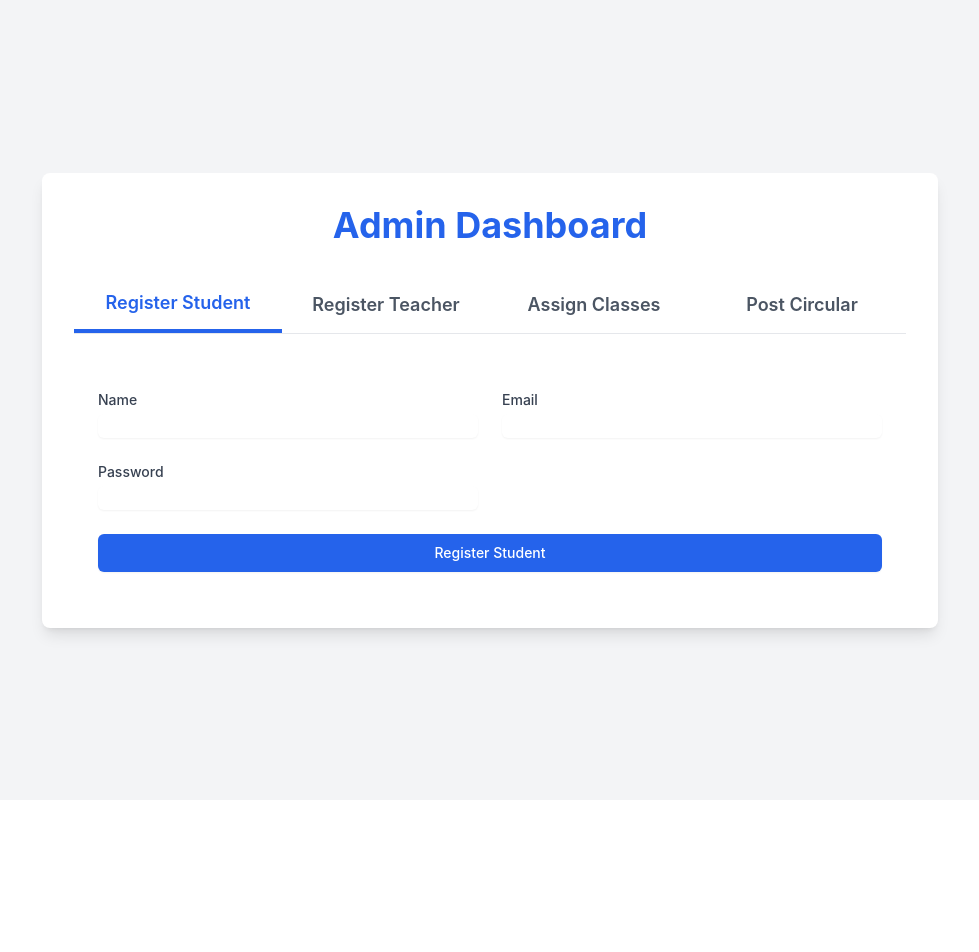
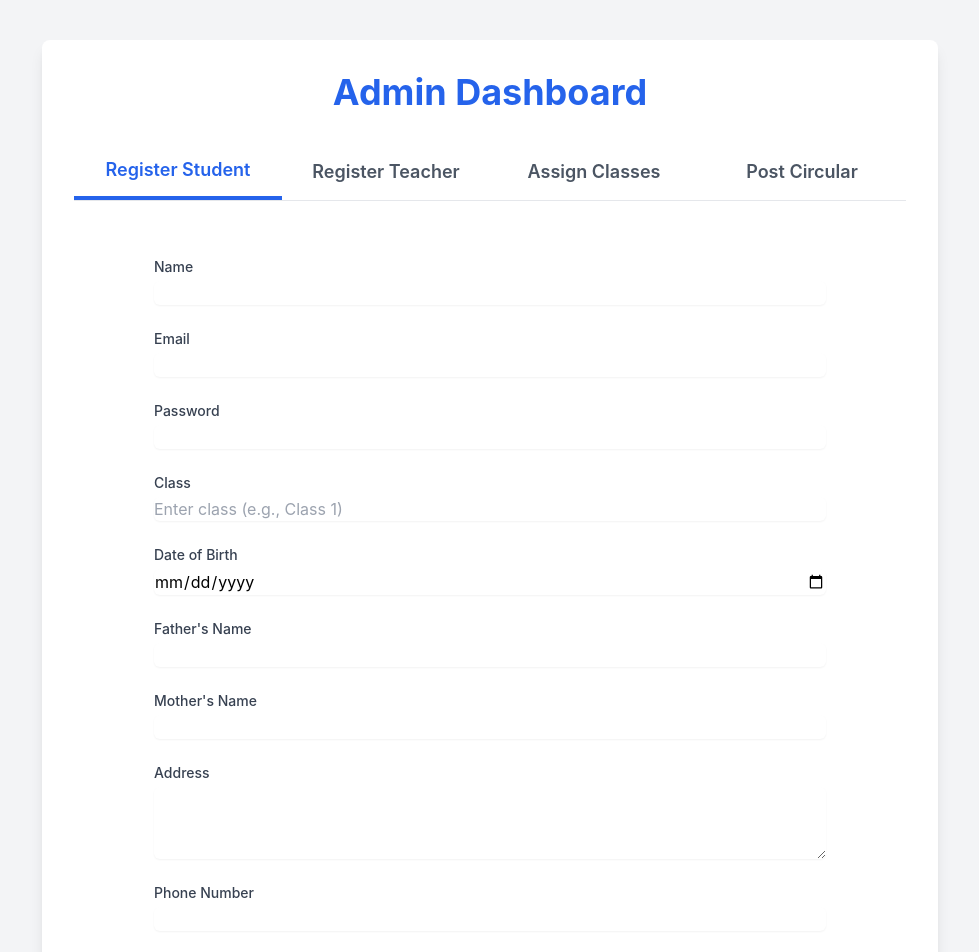
Before and after one commit to vansh909/AcadMate, a React (Create React App) app in the folder frontend/: page /admin-dashboard in a window 1280 px wide. Shown: the top 952 px of the page, without its empty margins (150-1129 px from the left). Before the commit the page ends 800 px from the top, so only its background shows below. Built offline with nearby package versions, Linux system fonts and the light colour scheme.

Commit message:
made student registeration functional

```diff
--- a/frontend/src/components/StudentForm.jsx
+++ b/frontend/src/components/StudentForm.jsx
@@ -17,50 +17,75 @@ const StudentForm = () => {
   };
 
   const validationSchema = Yup.object({
-    name: Yup.string().required('Required'),
-    email: Yup.string().email('Invalid email').required('Required'),
-    password: Yup.string().min(6, 'Must be at least 6 characters').required('Required'),
-    class: Yup.string().required('Required'),
-    date_of_birth: Yup.date().required('Required'),
-    father_name: Yup.string().required('Required'),
-    mother_name: Yup.string().required('Required'),
-    address: Yup.string().required('Required'),
-    phone_number: Yup.string().required('Required')
+    name: Yup.string()
+      .required('Required')
+      .min(3, 'Name must be at least 3 characters'),
+    email: Yup.string()
+      .email('Invalid email format')
+      .required('Required'),
+    password: Yup.string()
+      .required('Required')
+      .min(6, 'Password must be at least 6 characters'),
+    class: Yup.string()
+      .required('Required'),
+    date_of_birth: Yup.date()
+      .required('Required')
+      .max(new Date(), 'Date of birth cannot be in the future'),
+    father_name: Yup.string()
+      .required('Required')
+      .min(3, 'Name must be at least 3 characters'),
+    mother_name: Yup.string()
+      .required('Required')
+      .min(3, 'Name must be at least 3 characters'),
+    address: Yup.string()
+      .required('Required')
+      .min(10, 'Address must be at least 10 characters'),
+    phone_number: Yup.string()
+      .required('Required')
+      .matches(/^\d{10}$/, 'Phone number must be exactly 10 digits')
   });
 
-  const handleSubmit = async (values, { setSubmitting, resetForm }) => {
+  const handleSubmit = async (values, { setSubmitting, resetForm, setFieldError }) => {
     try {
       const response = await fetch('http://localhost:4000/user/signup', {
         method: 'POST',
         headers: {
-          'Content-Type': 'application/json',
+          'Content-Type': 'application/json'
         },
+        credentials: 'include',
         body: JSON.stringify(values),
       });
 
-      if (response.ok) {
+      const data = await response.json();
+
+      if (!response.ok) {
+        throw new Error(data.Message || 'Registration failed');
+      }
+
       alert('Student registered successfully!');
       resetForm();
-      } else {
-        const errorData = await response.json();
-        alert(errorData?.message || 'Registration failed');
-      }
     } catch (error) {
-      alert('An error occurred during registration');
-    }
+      setFieldError('general', error.message);
+      alert(error.message);
+    } finally {
 
       setSubmitting(false);
+    }
   };
 
   return (
+    <div className="max-w-2xl mx-auto">
       <Formik
         initialValues={initialValues}
         validationSchema={validationSchema}
         onSubmit={handleSubmit}
       >
-      {({ isSubmitting }) => (
+        {({ isSubmitting, errors }) => (
           <Form className="space-y-6">
-          <div className="grid grid-cols-1 gap-6 sm:grid-cols-2">
+            {errors.general && (
+              <div className="text-red-600 text-sm">{errors.general}</div>
+            )}
+
             <div>
               <label className="block text-sm font-medium text-gray-700">Name</label>
               <Field
@@ -91,20 +116,81 @@ const StudentForm = () => {
               <ErrorMessage name="password" component="div" className="text-red-500 text-sm mt-1" />
             </div>
 
-            {/* Add other fields similarly */}
+            <div>
+              <label className="block text-sm font-medium text-gray-700">Class</label>
+              <Field
+                name="class"
+                type="text"
+                className="mt-1 block w-full rounded-md border-gray-300 shadow-sm focus:border-blue-500 focus:ring-blue-500"
+                placeholder="Enter class (e.g., Class 1)"
+              />
+              <ErrorMessage name="class" component="div" className="text-red-500 text-sm mt-1" />
+            </div>
 
+            <div>
+              <label className="block text-sm font-medium text-gray-700">Date of Birth</label>
+              <Field
+                name="date_of_birth"
+                type="date"
+                className="mt-1 block w-full rounded-md border-gray-300 shadow-sm focus:border-blue-500 focus:ring-blue-500"
+              />
+              <ErrorMessage name="date_of_birth" component="div" className="text-red-500 text-sm mt-1" />
+            </div>
+
+            <div>
+              <label className="block text-sm font-medium text-gray-700">Father's Name</label>
+              <Field
+                name="father_name"
+                type="text"
+                className="mt-1 block w-full rounded-md border-gray-300 shadow-sm focus:border-blue-500 focus:ring-blue-500"
+              />
+              <ErrorMessage name="father_name" component="div" className="text-red-500 text-sm mt-1" />
+            </div>
+
+            <div>
+              <label className="block text-sm font-medium text-gray-700">Mother's Name</label>
+              <Field
+                name="mother_name"
+                type="text"
+                className="mt-1 block w-full rounded-md border-gray-300 shadow-sm focus:border-blue-500 focus:ring-blue-500"
+              />
+              <ErrorMessage name="mother_name" component="div" className="text-red-500 text-sm mt-1" />
+            </div>
+
+            <div>
+              <label className="block text-sm font-medium text-gray-700">Address</label>
+              <Field
+                name="address"
+                as="textarea"
+                rows={3}
+                className="mt-1 block w-full rounded-md border-gray-300 shadow-sm focus:border-blue-500 focus:ring-blue-500"
+              />
+              <ErrorMessage name="address" component="div" className="text-red-500 text-sm mt-1" />
+            </div>
+
+            <div>
+              <label className="block text-sm font-medium text-gray-700">Phone Number</label>
+              <Field
+                name="phone_number"
+                type="text"
+                className="mt-1 block w-full rounded-md border-gray-300 shadow-sm focus:border-blue-500 focus:ring-blue-500"
+              />
+              <ErrorMessage name="phone_number" component="div" className="text-red-500 text-sm mt-1" />
             </div>
 
             <button
               type="submit"
               disabled={isSubmitting}
-            className="w-full flex justify-center py-2 px-4 border border-transparent rounded-md shadow-sm text-sm font-medium text-white bg-blue-600 hover:bg-blue-700 focus:outline-none focus:ring-2 focus:ring-offset-2 focus:ring-blue-500"
+              className={`w-full flex justify-center py-2 px-4 border border-transparent rounded-md shadow-sm text-sm font-medium text-white
+                ${isSubmitting ? 'bg-blue-400' : 'bg-blue-600 hover:bg-blue-700'}
+                focus:outline-none focus:ring-2 focus:ring-offset-2 focus:ring-blue-500`}
             >
               {isSubmitting ? 'Registering...' : 'Register Student'}
             </button>
           </Form>
         )}
       </Formik>
+    </div>
   );
 };
 
```
Also changed, not shown: 1 other file (tests, documents, lock files or other folders). Lines whose indentation alone changed are shown as unchanged.
